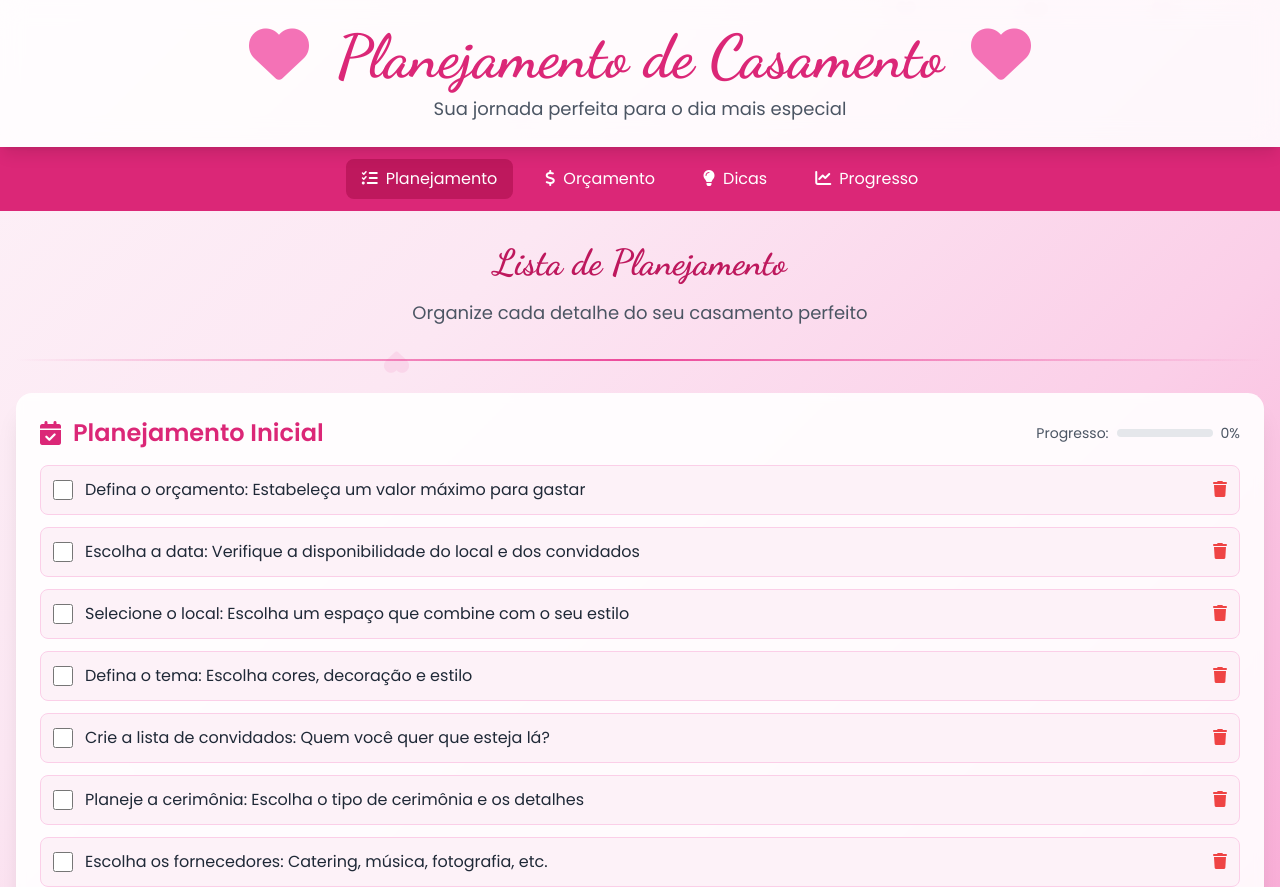
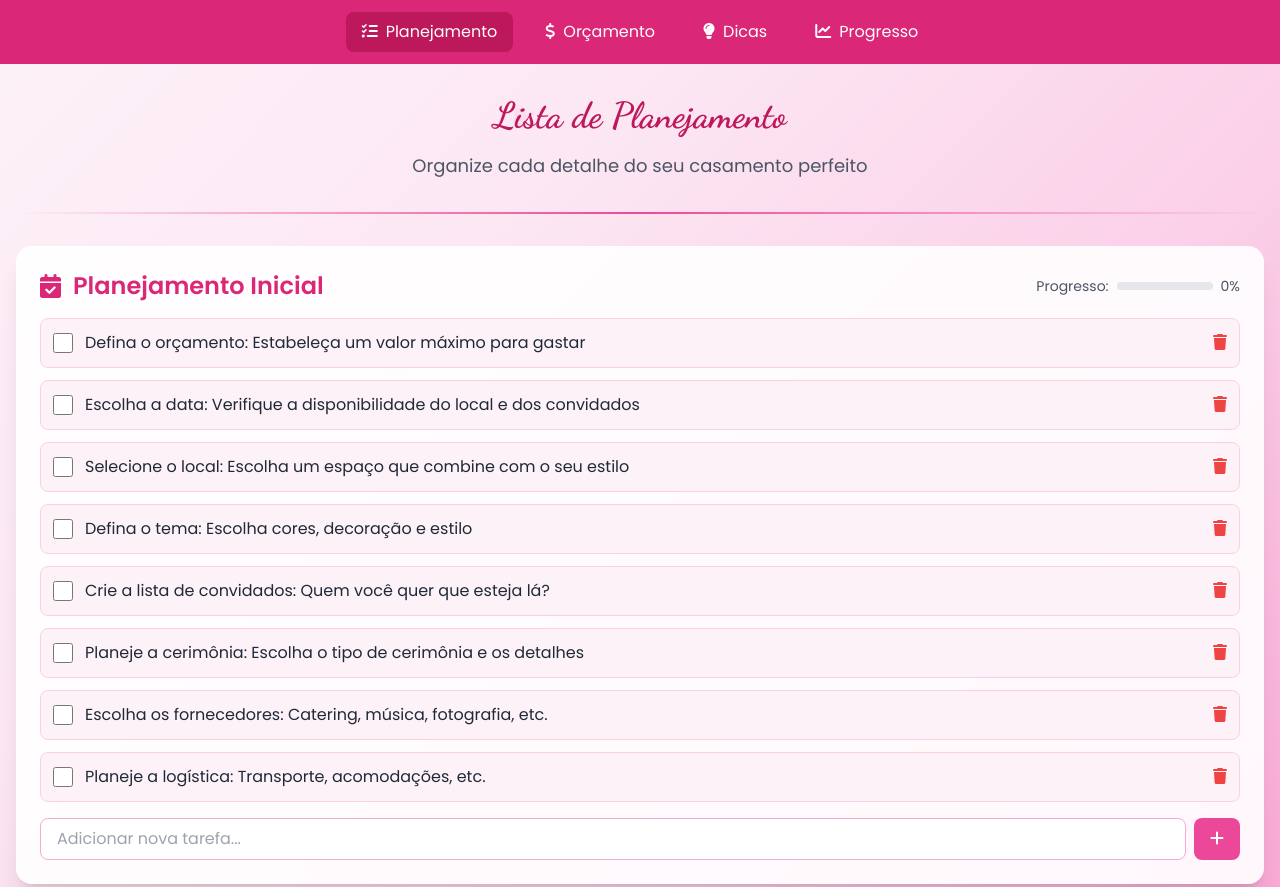
Before and after one commit to gabrielcpolitano/orcamento, a plain HTML site: page index.html in a window 1280 px wide. Shown: the top 887 px of the page. Drawn offline with nearby package versions, Linux system fonts and the light colour scheme.

Commit message:
Thanks God

```diff
--- a/index.html
+++ b/index.html
@@ -119,22 +119,9 @@
         <i class="fas fa-heart heart" style="left: 90%; animation-delay: 8s; font-size: 19px;"></i>
     </div>
 
-    <!-- Header -->
-    <header class="bg-white/80 backdrop-blur-md shadow-lg sticky top-0 z-50">
-        <div class="container mx-auto px-4 py-6">
-            <div class="text-center">
-                <h1 class="font-dancing text-5xl md:text-6xl text-rose-600 font-bold">
-                    <i class="fas fa-heart text-rose-400 mr-3"></i>
-                    Planejamento de Casamento
-                    <i class="fas fa-heart text-rose-400 ml-3"></i>
-                </h1>
-                <p class="text-gray-600 mt-2 text-lg">Sua jornada perfeita para o dia mais especial</p>
-            </div>
-        </div>
-    </header>
 
     <!-- Navigation -->
-    <nav class="bg-rose-600 text-white sticky top-20 z-40">
+    <nav class="bg-rose-600 text-white sticky top-0 z-40">
         <div class="container mx-auto px-4">
             <div class="flex flex-wrap justify-center space-x-4 py-3">
                 <button onclick="showSection('planning')" class="nav-btn px-4 py-2 rounded-lg hover:bg-rose-700 transition">
@@ -389,7 +376,7 @@
         <!-- Progress Section -->
         <section id="progress-section" class="section hidden">
             <div class="text-center mb-8">
-                <h2 class="font-dancing text-4xl text-rose-700 font-bold mb-4">Seu Progresso</h2>
+                <h2 class="font-dancing text-4xl text-rose-700 font-bold mb-4">Nosso Progresso</h2>
                 <p class="text-gray-600 text-lg">Acompanhe o andamento do planejamento do seu casamento</p>
                 <div class="section-divider"></div>
             </div>
```
